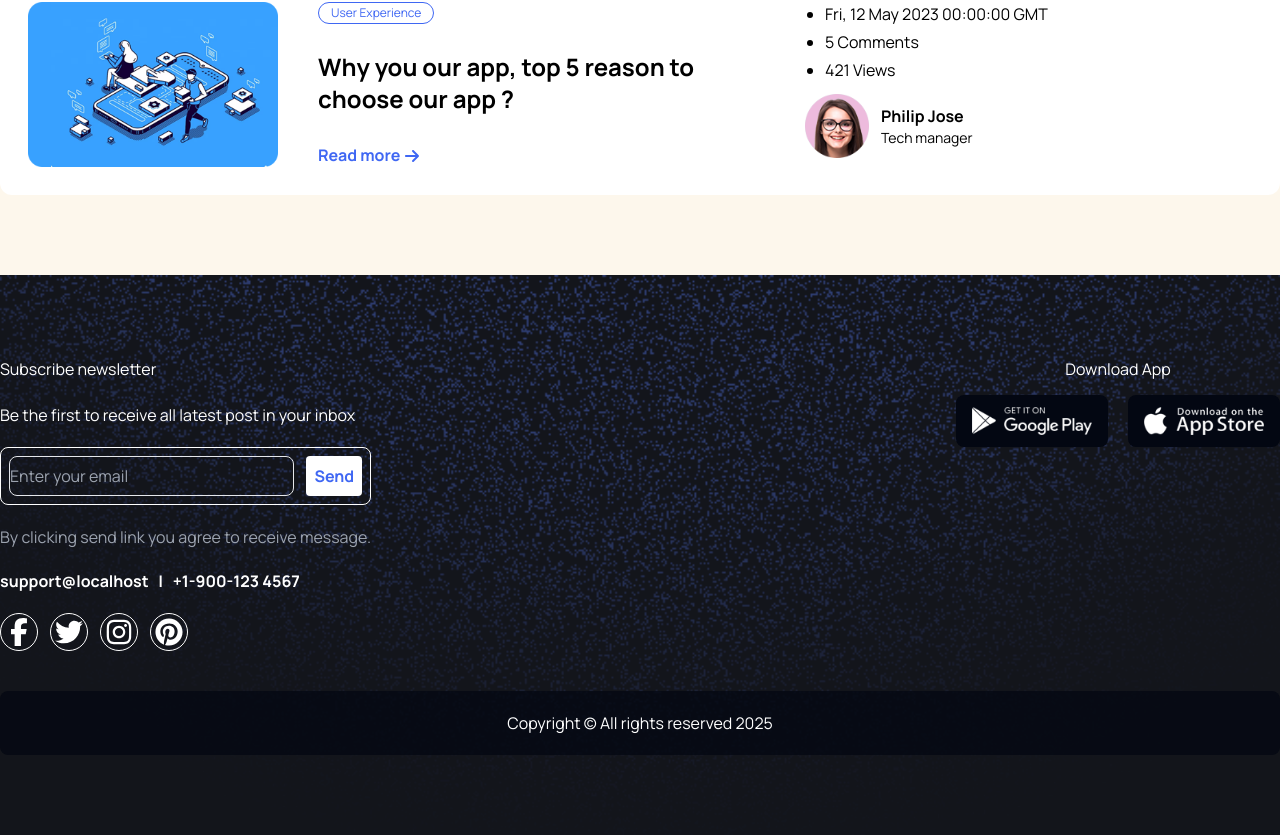
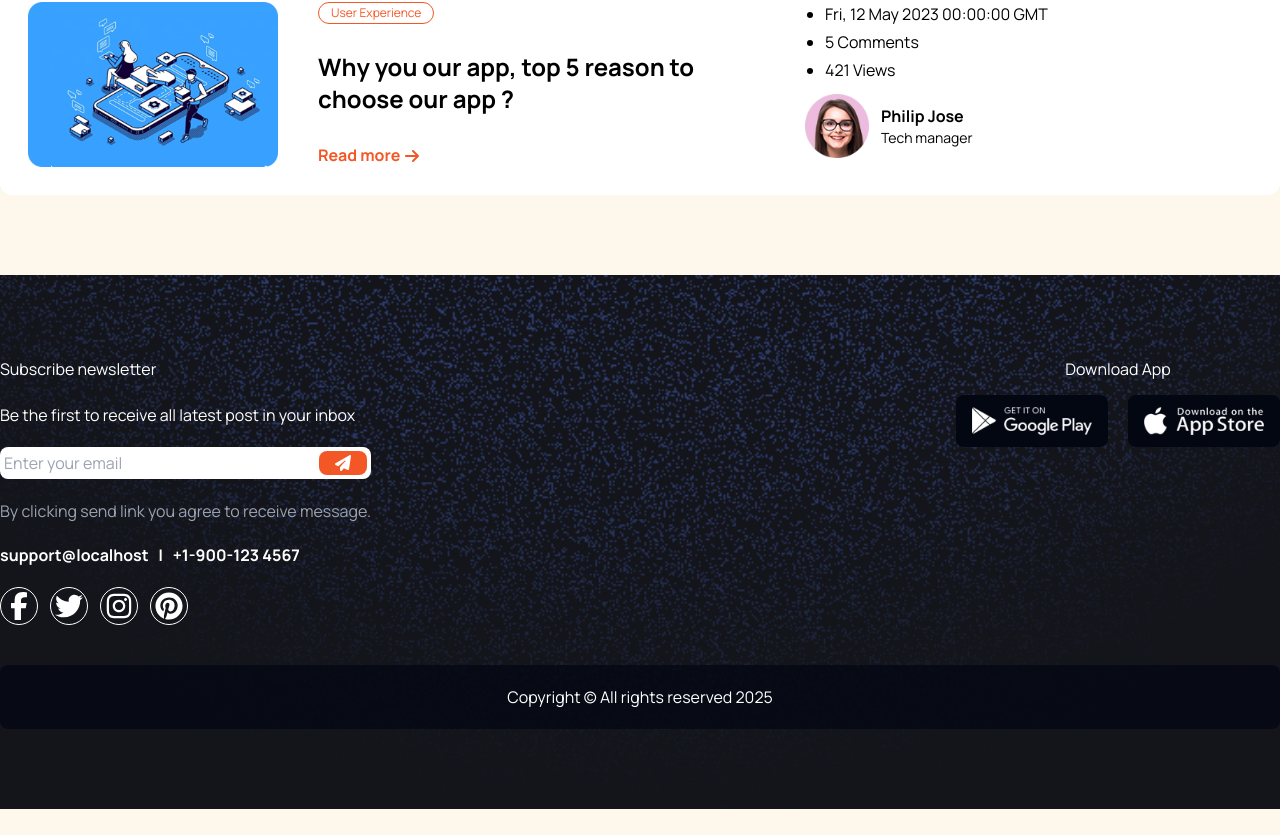
Before and after one commit to yalnguembu/kinaru-landing, a Next.js app: page /blog in a window 1280 px wide. Shown: the part 1497-2332 px from the top of the page. After the commit the page ends 2306 px from the top, so only its background shows below. Built offline with nearby package versions, Linux system fonts and the light colour scheme.

Commit message:
Change the primary-color

```diff
--- a/src/app/(default)/blog/page.tsx
+++ b/src/app/(default)/blog/page.tsx
@@ -29,7 +29,7 @@ export default function Blog() {
                 <form action="#" method="GET" className="w-full">
                     <div className="flex gap-3 p-1 w-full bg-white rounded-lg">
                         <input type="email" name="email" placeholder="Enter your email"
-                               className="flex-1 bg-transparent border-0 outline-none text-gray-600"/>
+                               className="w-full bg-transparent border-0 outline-none text-gray-600"/>
                         <button type="submit" className="bg-primary rounded-lg px-4"><FaPaperPlane/></button>
                     </div>
                     <p className="text-gray-400 text-sm mt-1">By clicking send link you agree to receive message.</p>
--- a/src/app/(default)/layout.scss
+++ b/src/app/(default)/layout.scss
@@ -6,7 +6,8 @@
     padding: 0;
     margin: 0;
     /* variables */
-    --primary-color: #3f67f3;
+    // --primary-color: #3f67f3;
+    --primary-color: #F35725FF;
     --secondary-color: #ffffff;
     /* scroll bar */
     scroll-behavior: smooth;
--- a/src/components/Footer.tsx
+++ b/src/components/Footer.tsx
@@ -1,4 +1,4 @@
-import { FaFacebookF, FaInstagram, FaPinterest, FaTwitter} from "react-icons/fa6";
+import {FaFacebookF, FaInstagram, FaPaperPlane, FaPinterest, FaTwitter} from "react-icons/fa6";
 import GooglePlayButton from "@/components/Buttons/GooglePlayButton";
 import AppleStoreButton from "@/components/Buttons/AppleStoreButton";
 
@@ -12,9 +12,10 @@ export default function Footer()
                         <h2>Subscribe newsletter</h2>
                         <p>Be the first to receive all latest post in your inbox</p>
                         <form action="#" method="GET">
-                            <div className="border border-white text-white bg-transparent flex rounded-lg p-2 gap-3">
-                                <input placeholder="Enter your email" type="email" name="email" className="bg-transparent flex-1 outline-none"/>
-                                <button type="submit" className="transition duration-200 bg-white text-primary font-bold p-2 rounded hover:bg-primary hover:text-white ">Send</button>
+                            <div className="flex gap-3 p-1 w-full bg-white rounded-lg">
+                                <input type="email" name="email" placeholder="Enter your email"
+                                       className="w-full bg-transparent border-0 outline-none text-gray-600"/>
+                                <button type="submit" className="bg-primary rounded-lg px-4"><FaPaperPlane/></button>
                             </div>
                         </form>
                         <p className="text-gray-400">By clicking send link you agree to receive message.</p>
```
